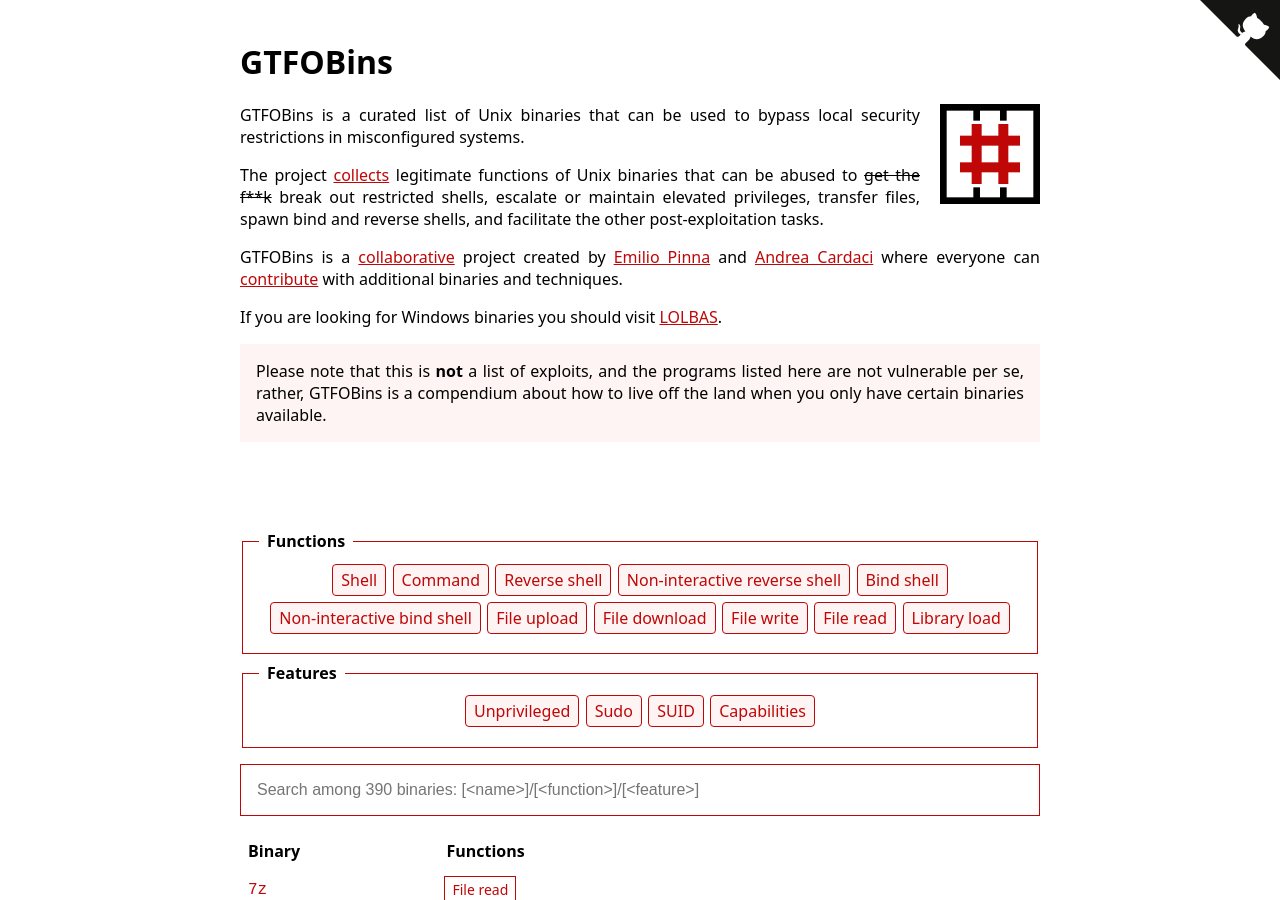
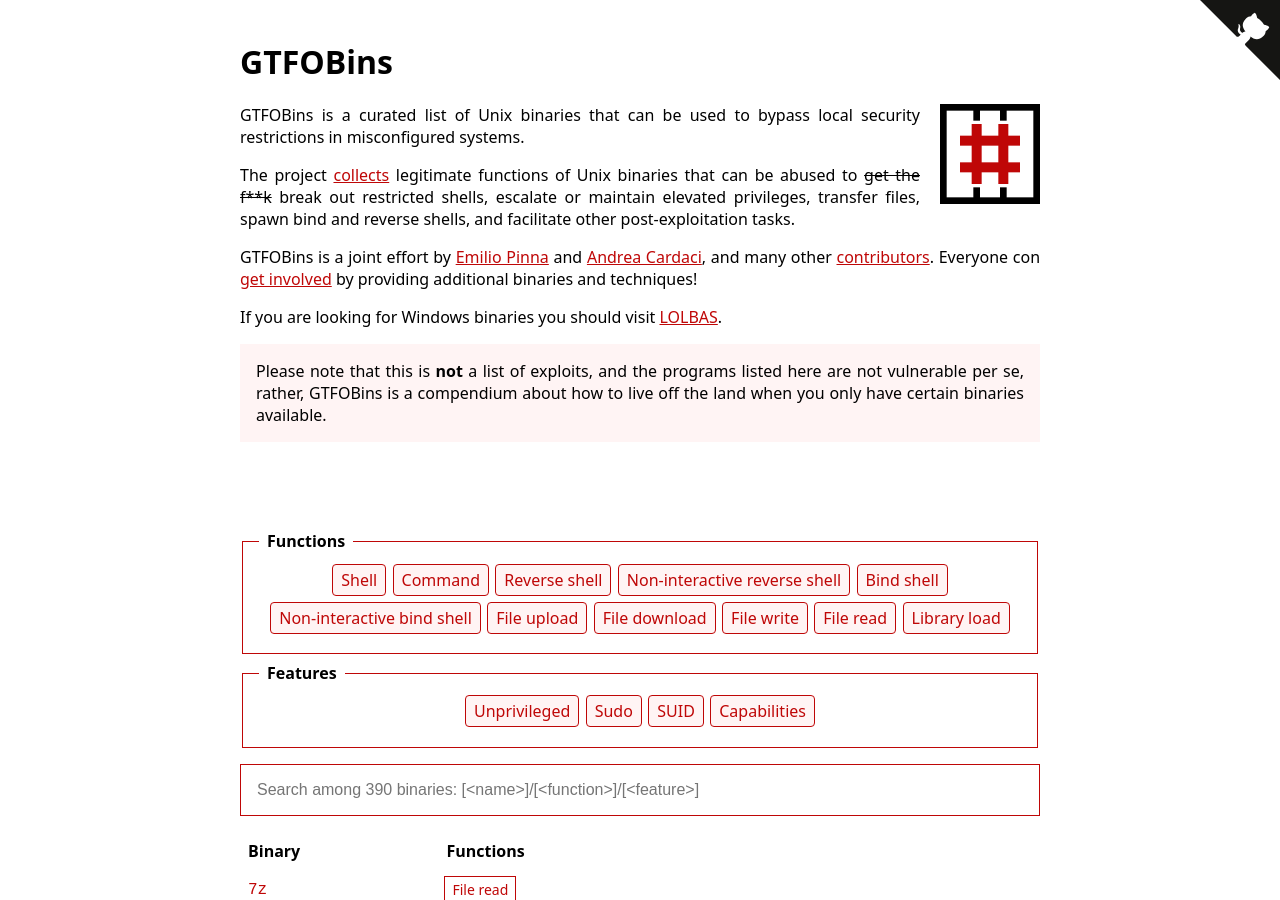
Before and after one commit to GTFOBins/GTFOBins.github.io, a Jekyll site: the page built from index.md, in a window 1280 px wide and 900 px high. Built offline with Jekyll 4.4.1, drawn with Linux system fonts in a browser that asks for light colours.

Commit message:
Reword the home page and reuse the CONTRIBUTING.md file

```diff
--- a/_config.yml
+++ b/_config.yml
@@ -2,7 +2,6 @@
 title: GTFOBins
 
 exclude:
-  - '/CONTRIBUTING.md'
   - '/Gemfile'
   - '/LICENSE'
   - '/Makefile'
--- a/index.md
+++ b/index.md
@@ -3,23 +3,21 @@ layout: page
 title: GTFOBins
 ---
 
-![logo](/assets/logo.png){:.logo}
+![GTFOBins logo](/assets/logo.png){:.logo}
 
 GTFOBins is a curated list of Unix binaries that can be used to bypass local security restrictions in misconfigured systems.
 
-The project [collects][] legitimate functions of Unix binaries that can be abused to ~~get the f**k~~ break out restricted shells, escalate or maintain elevated privileges, transfer files, spawn bind and reverse shells, and facilitate the other post-exploitation tasks.
+The project [collects](/model/) legitimate functions of Unix binaries that can be abused to ~~get the f**k~~ break out restricted shells, escalate or maintain elevated privileges, transfer files, spawn bind and reverse shells, and facilitate other post-exploitation tasks.
 
-GTFOBins is a [collaborative][] project created by [Emilio Pinna][norbemi] and [Andrea Cardaci][cyrus_and] where everyone can [contribute][] with additional binaries and techniques.
+GTFOBins is a joint effort by [Emilio Pinna][norbemi] and [Andrea Cardaci][cyrus_and], and many other [contributors][]. Everyone con [get involved](/contributing/) by providing additional binaries and techniques!
 
 If you are looking for Windows binaries you should visit [LOLBAS][].
 
 > Please note that this is **not** a list of exploits, and the programs listed here are not vulnerable per se, rather, GTFOBins is a compendium about how to live off the land when you only have certain binaries available.
 
-[collects]: /model/
-[LOLBAS]: https://lolbas-project.github.io/
-[collaborative]: https://github.com/GTFOBins/GTFOBins.github.io/graphs/contributors
-[contribute]: /contribute/
+[contributors]: https://github.com/GTFOBins/GTFOBins.github.io/graphs/contributors
 [norbemi]: https://twitter.com/norbemi
 [cyrus_and]: https://twitter.com/cyrus_and
+[LOLBAS]: https://lolbas-project.github.io/
 
 {% include gtfobins_table.html %}
```
Also changed, not shown: CONTRIBUTING.md (+49 -2 lines), contribute.md (deleted, +0 -49 lines).
